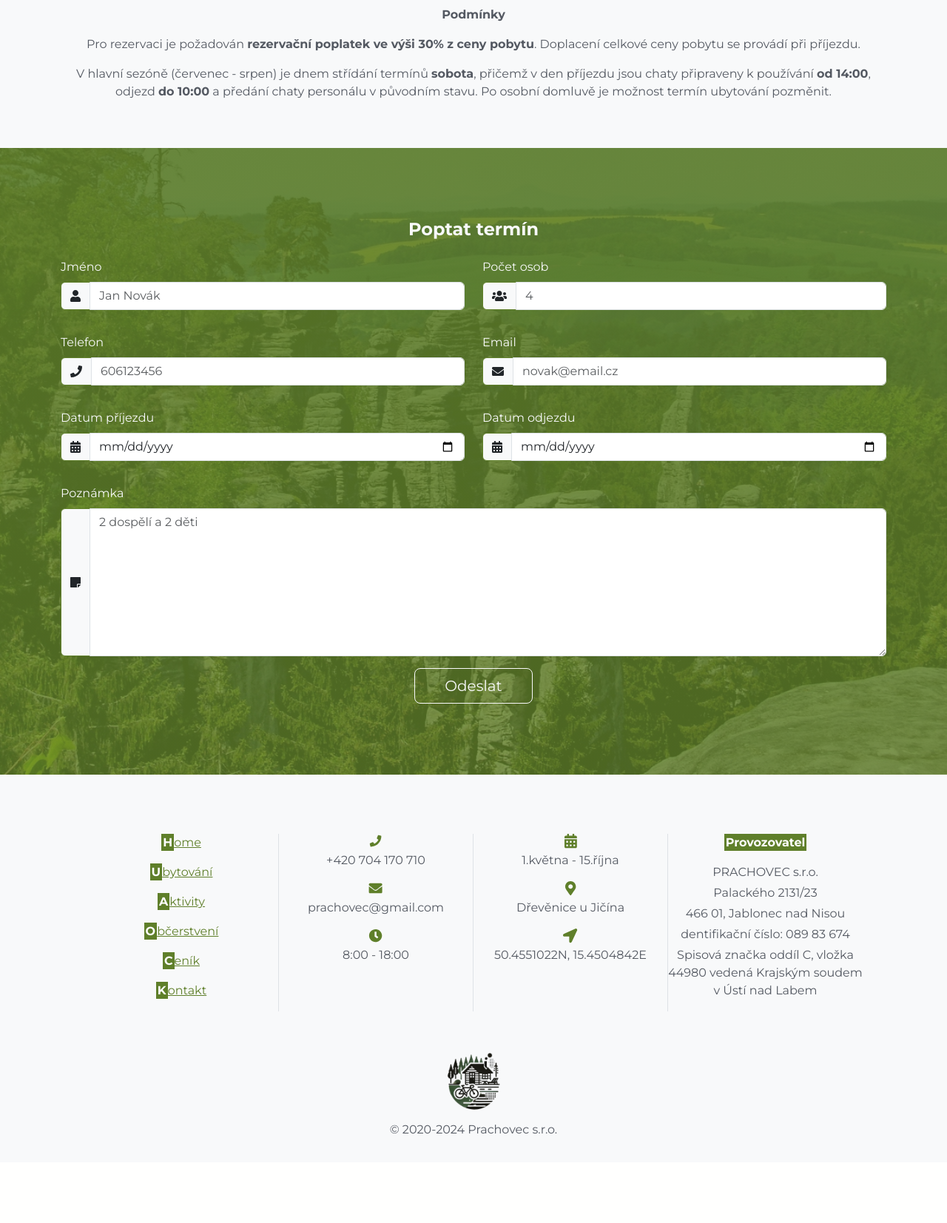
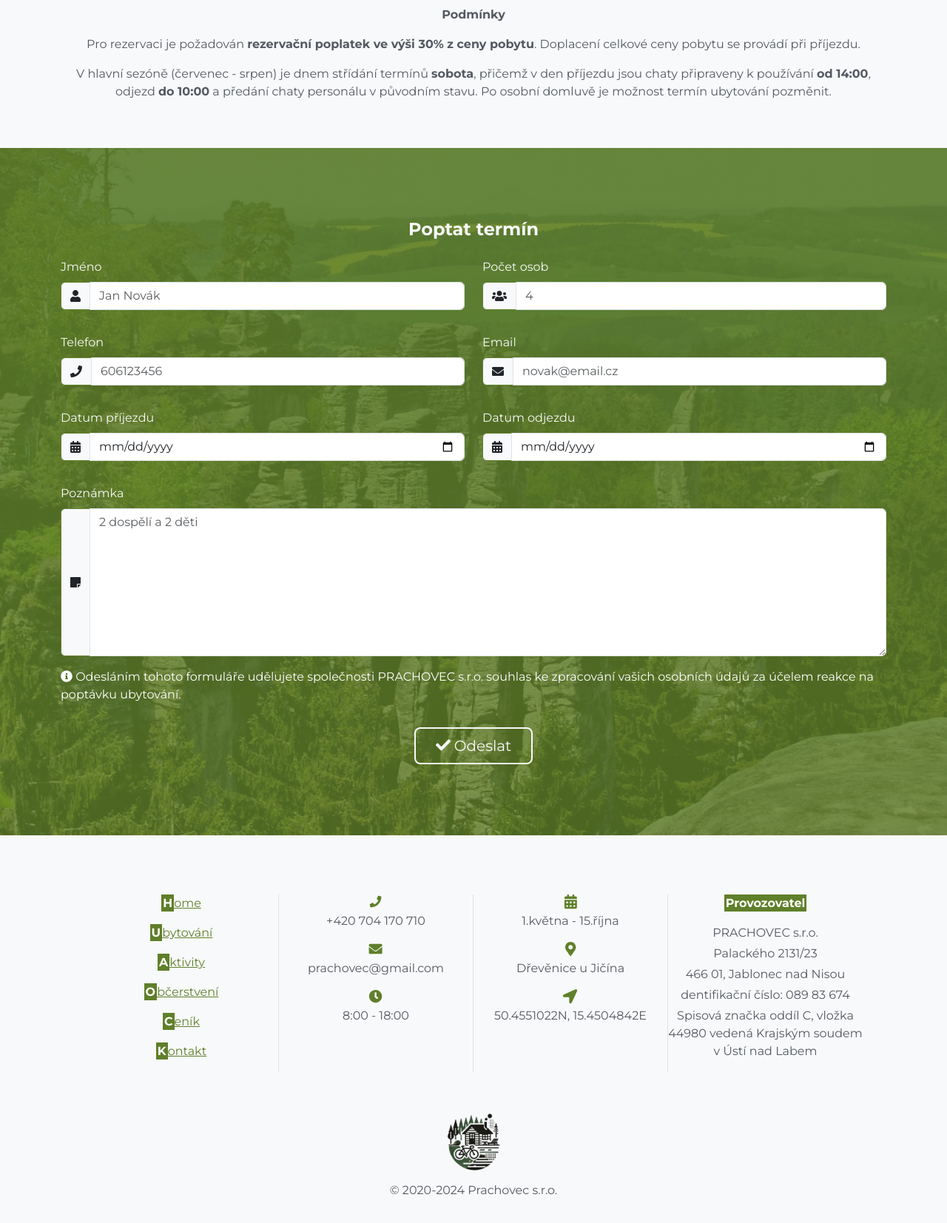
Before and after one commit to syny-o/prachovec, a Django app: page /ubytovani in a window 1280 px wide. Shown: the part 2195-3848 px from the top of the page at 74% size. Before the commit the page ends 3728 px from the top, so only its background shows below. Run offline with Django 5.2, Linux system fonts and the light colour scheme; parts of the project's set-up code (start-up, migrations or seed data) failed here and were passed over; some libraries are stand-ins or nearby versions.

Commit message:
added GDPR + btn icon

```diff
--- a/prachovec/templates/mysite/ubytovani/contact_form.html
+++ b/prachovec/templates/mysite/ubytovani/contact_form.html
@@ -69,9 +69,21 @@
         </div>
       </div>
 
+      <!-- Row for GDPR -->
+      <div class="row mb-3">
+        <div class="col-12">
+          <p class="text-white">
+            <i class="fas fa-info-circle">
+            </i>&nbsp;Odesláním tohoto formuláře udělujete společnosti PRACHOVEC s.r.o. souhlas ke zpracování
+            vašich osobních údajů za účelem reakce na poptávku ubytování.
+          </p>
+        </div>
+      </div>
+
       <!-- Submit Button -->
       <div class="d-flex justify-content-center gap-2">
-        <button type="submit" class="btn btn-lg btn-bg-secondary btn-outline-light">Odeslat</button>
+        <button type="submit" class="btn btn-lg btn-bg-secondary btn-outline-light border-2"><i class="fas fa-check">
+          </i>Odeslat</button>
       </div>
     </form>
 
```
